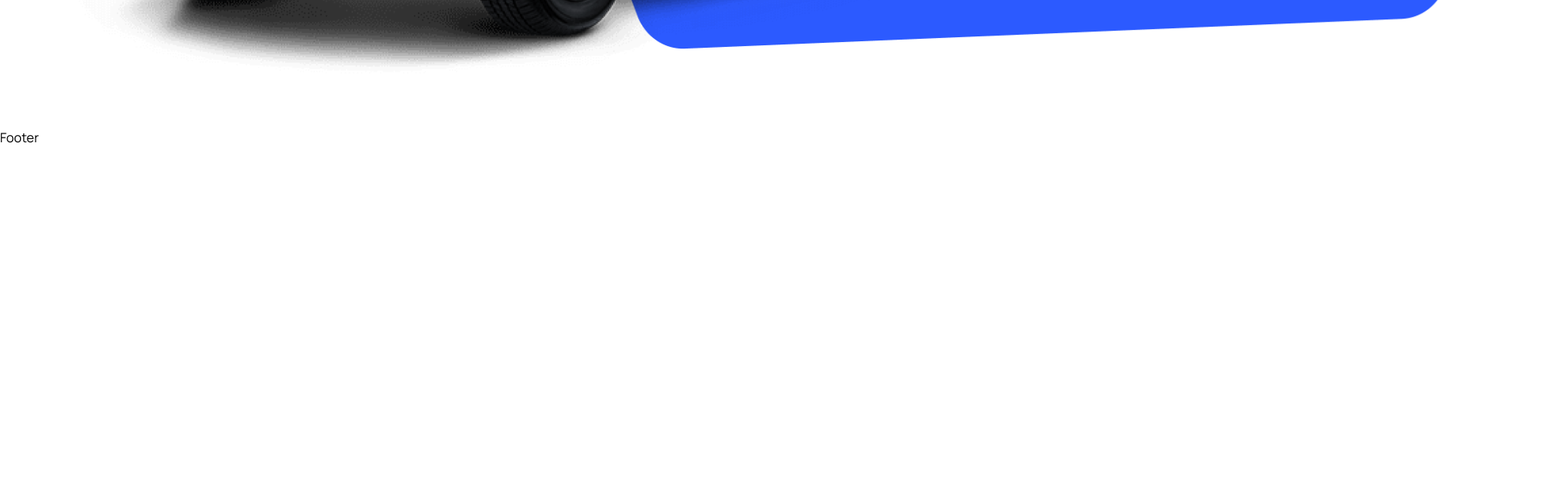
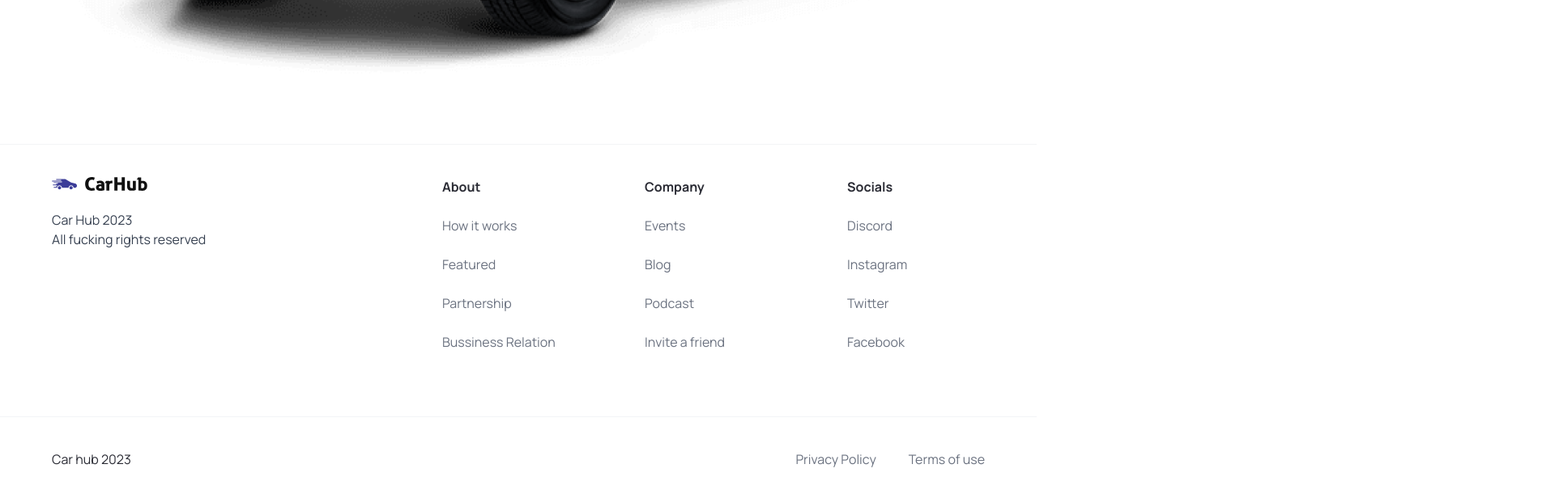
Before and after one commit to cmelonijs/cars, a Next.js app: page / in a window 1280 px wide. Shown: the part 1127-1743 px from the top of the page at 81% size, 1920 px wide, since content can reach past the window. Before the commit the page ends 1309 px from the top, so only its background shows below. Built offline with nearby package versions, Linux system fonts and the light colour scheme.

Commit message:
feat: adding a footer component

```diff
--- a/components/Footer.tsx
+++ b/components/Footer.tsx
@@ -1,6 +1,35 @@
+import Link from "next/link";
+import Image from 'next/image';
+import { footerLinks } from "../constants";
+
 const Footer = () => {
     return (
-        <h2>Footer</h2>
+        <footer className="flex flex-col text-black-100 mt-5 border-t border-gray-100">
+            <div className="flex max-md:flex-col flex-wrap justify-between gap-5 sm:px-16 px-6 py-10">
+                <div className="flex flex-col justify-start items-start gap-6">
+                    <Image src="/logo.svg" alt="Logo" width={118} height={18} className="object-contain" />
+                    <p className="text-base text-gray-700 ">Car Hub 2023 <br/>All fucking rights reserved</p>
+                </div>
+                <div className="footer__links">
+                    {footerLinks.map((link) => (
+                        <div key={link.title} className="footer__link">
+                            <h3 className="font-bold">{link.title}</h3>
+                            {link.links.map((item) => (
+                                <Link key={item.title} href={item.url} className="text-gray-500">{item.title}</Link>
+                            ))}
+                        </div>
+                    ))}
+                </div>
+                </div>
+                <div className="flex justify-between items-center flex-wrap mt-10 border-t border-gray-100 sm:px-16 px-6 py-10">
+                    <p>Car hub 2023</p>
+                    <div className="footer__copyrights-link">
+                        <Link href="/" className="text-gray-500">Privacy Policy</Link>
+                        <Link href="/" className="text-gray-500">Terms of use</Link>
+                    </div>
+                </div>
+
+        </footer>
     )
 }
 
--- a/components/Hero.tsx
+++ b/components/Hero.tsx
@@ -15,8 +15,8 @@ const Hero = () => {
                 <div className='hero__image-container'>
                     <div className='hero__image'>
                         <Image src="/hero.png" alt="hero" fill className='object-contain' />
-                        <div className='hero__image-overlay' />
                     </div>
+                    <div className='hero__image-overlay' />
                 </div>
             </div>
         </div>
--- /dev/null
+++ b/constants/index.ts
@@ -0,0 +1,101 @@
+export const manufacturers = [
+    "Acura",
+    "Alfa Romeo",
+    "Aston Martin",
+    "Audi",
+    "Bentley",
+    "BMW",
+    "Buick",
+    "Cadillac",
+    "Chevrolet",
+    "Chrysler",
+    "Citroen",
+    "Dodge",
+    "Ferrari",
+    "Fiat",
+    "Ford",
+    "GMC",
+    "Honda",
+    "Hyundai",
+    "Infiniti",
+    "Jaguar",
+    "Jeep",
+    "Kia",
+    "Lamborghini",
+    "Land Rover",
+    "Lexus",
+    "Lincoln",
+    "Maserati",
+    "Mazda",
+    "McLaren",
+    "Mercedes-Benz",
+    "MINI",
+    "Mitsubishi",
+    "Nissan",
+    "Porsche",
+    "Ram",
+    "Rolls-Royce",
+    "Subaru",
+    "Tesla",
+    "Toyota",
+    "Volkswagen",
+    "Volvo",
+  ];
+
+  export const yearsOfProduction = [
+    { title: "Year", value: "" },
+    { title: "2015", value: "2015" },
+    { title: "2016", value: "2016" },
+    { title: "2017", value: "2017" },
+    { title: "2018", value: "2018" },
+    { title: "2019", value: "2019" },
+    { title: "2020", value: "2020" },
+    { title: "2021", value: "2021" },
+    { title: "2022", value: "2022" },
+    { title: "2023", value: "2023" },
+  ];
+
+  export const fuels = [
+    {
+      title: "Fuel",
+      value: "",
+    },
+    {
+      title: "Gas",
+      value: "Gas",
+    },
+    {
+      title: "Electricity",
+      value: "Electricity",
+    },
+  ];
+
+  export const footerLinks = [
+    {
+      title: "About",
+      links: [
+        { title: "How it works", url: "/" },
+        { title: "Featured", url: "/" },
+        { title: "Partnership", url: "/" },
+        { title: "Bussiness Relation", url: "/" },
+      ],
+    },
+    {
+      title: "Company",
+      links: [
+        { title: "Events", url: "/" },
+        { title: "Blog", url: "/" },
+        { title: "Podcast", url: "/" },
+        { title: "Invite a friend", url: "/" },
+      ],
+    },
+    {
+      title: "Socials",
+      links: [
+        { title: "Discord", url: "/" },
+        { title: "Instagram", url: "/" },
+        { title: "Twitter", url: "/" },
+        { title: "Facebook", url: "/" },
+      ],
+    },
+  ];
--- a/src/app/layout.tsx
+++ b/src/app/layout.tsx
@@ -3,7 +3,7 @@ import './globals.css'
 
 export const metadata = {
   title: 'Car Rental',
-  description: 'Discover the best cars for rent in your area.',
+  description: 'Carlo Marcia',
 }
 
 export default function RootLayout({
```
